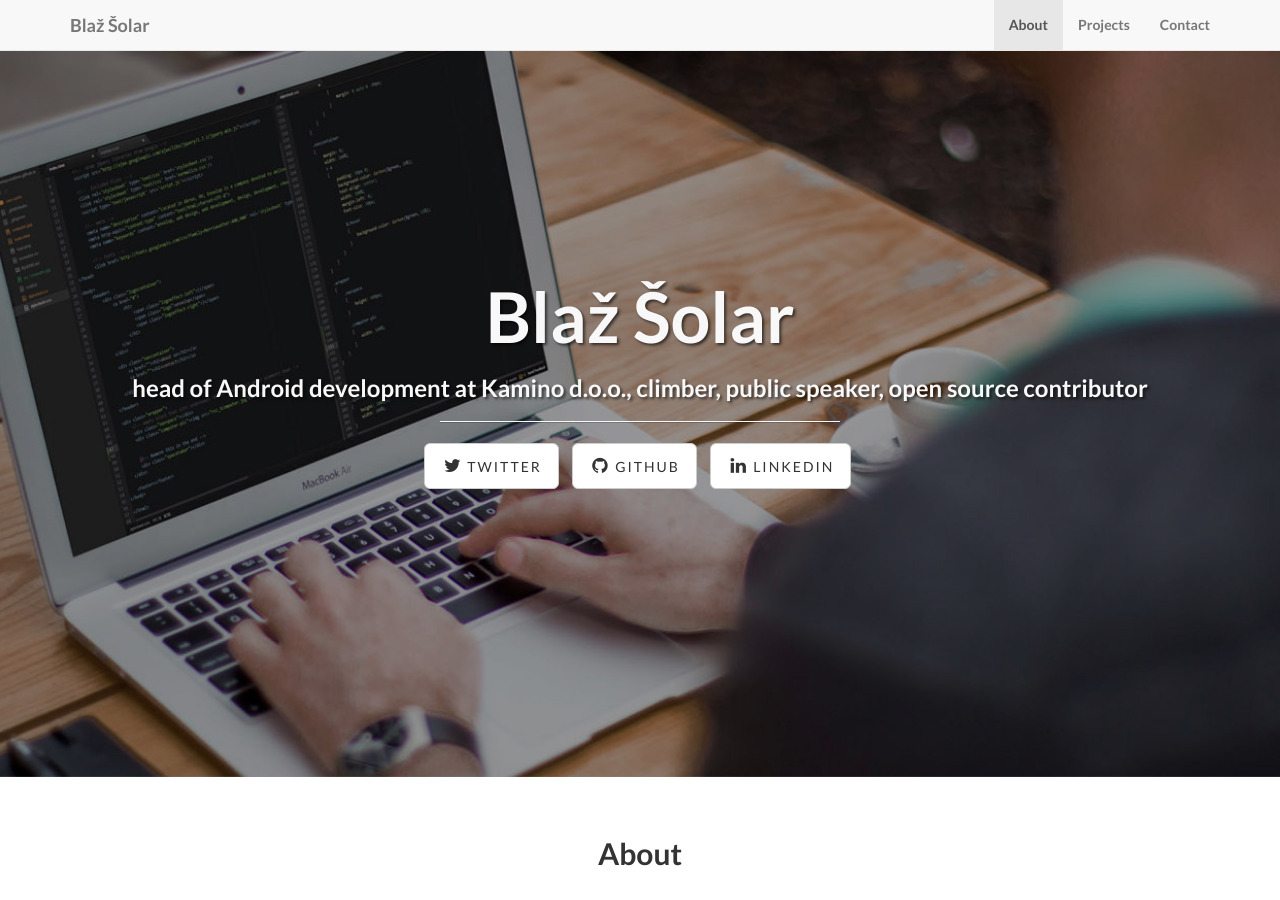
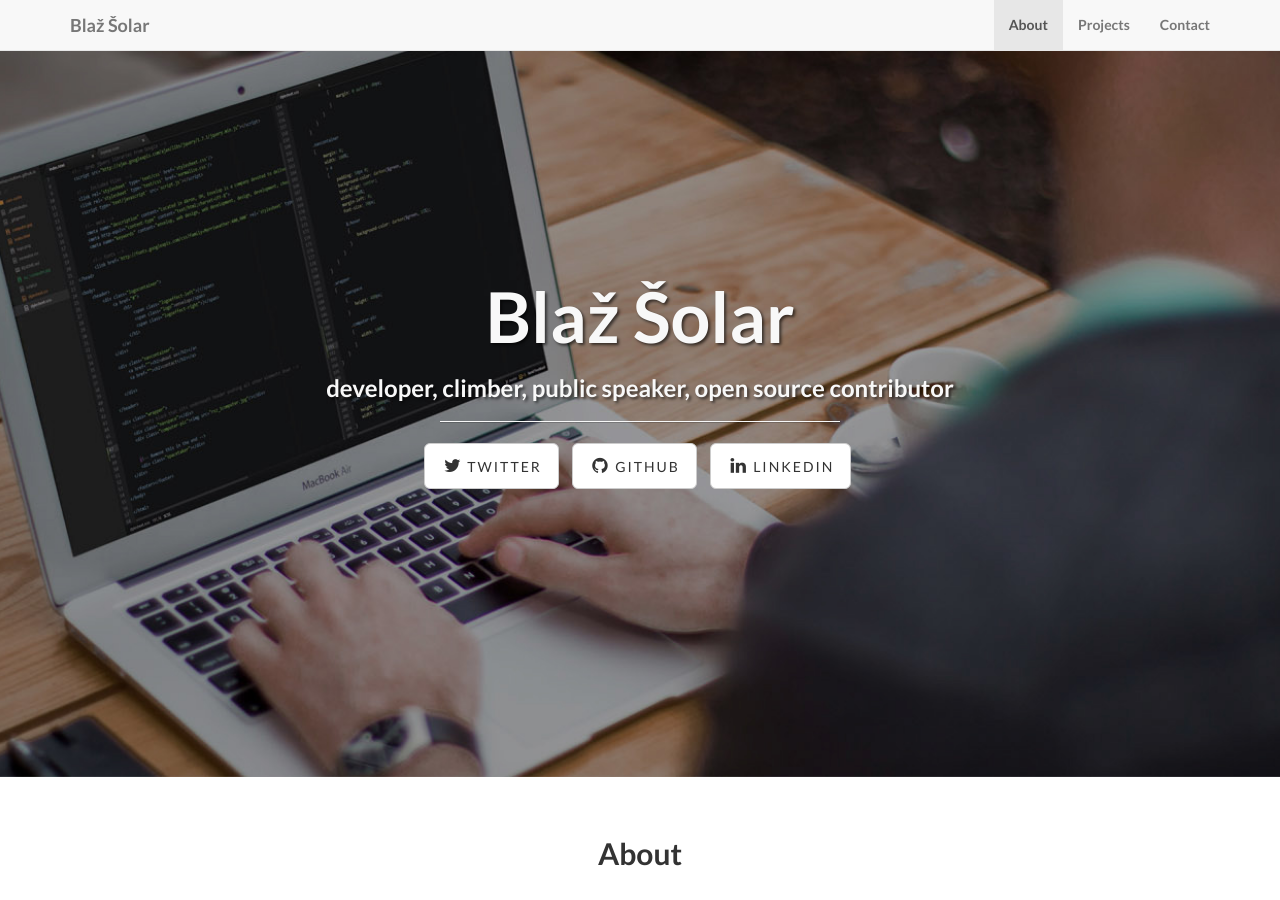
Before and after one commit to blazsolar/blazsolar.github.io, a Jekyll site: the page built from index.html, in a window 1280 px wide and 900 px high. Built offline with Jekyll 4.4.1, drawn with Linux system fonts in a browser that asks for light colours.

Commit message:
Update index.html

```diff
--- a/index.html
+++ b/index.html
@@ -1,5 +1,5 @@
 ---
 layout: default
 title: Blaž Šolar
-subTitle: head of Android development at Kamino d.o.o., climber, public speaker, open source contributor
+subTitle: developer, climber, public speaker, open source contributor
 ---
```
